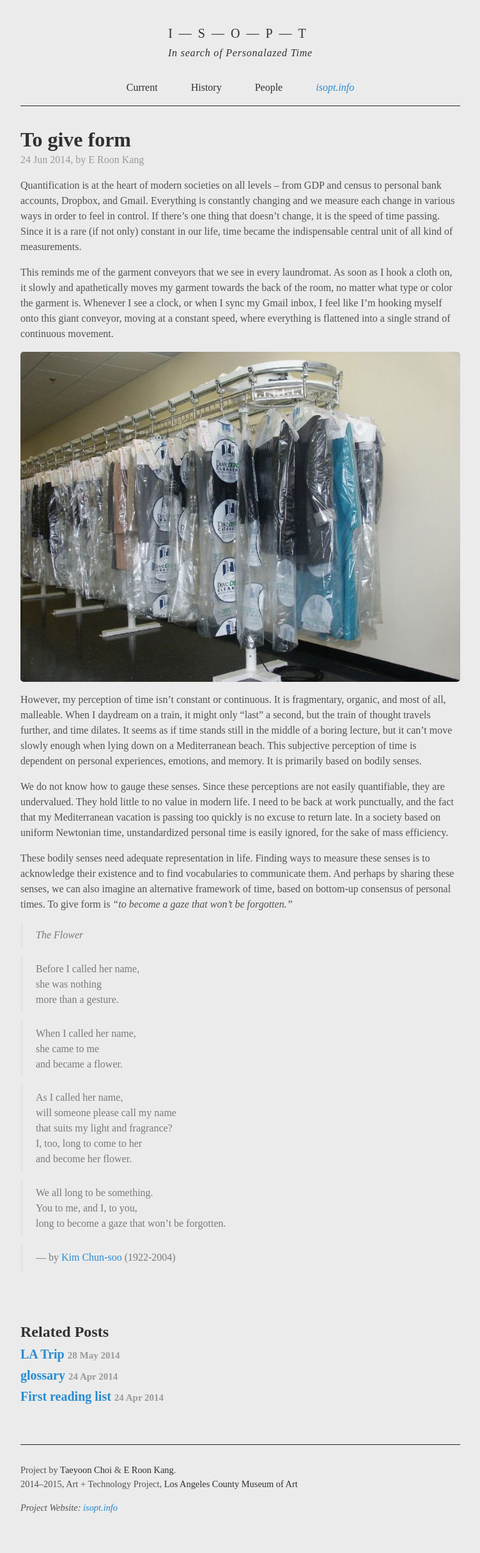
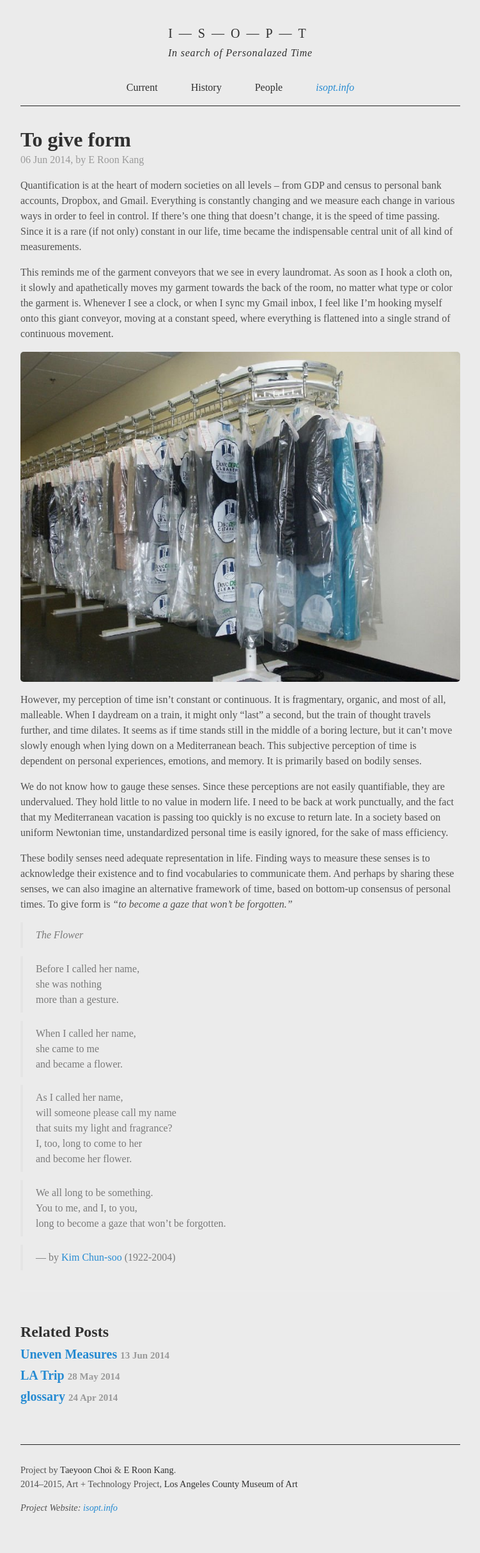
Before and after one commit to isopt/isopt.github.io, a Jekyll site: the page built from _posts/2014-06-06-to-give-form.markdown, in a window 1280 px wide. Shown: the whole page at 64% size, without its empty margins (264-1015 px from the left). Built offline with Jekyll 4.4.1, drawn with Linux system fonts in a browser that asks for light colours; Markdown is read by kramdown in place of the engine named in the settings.

Commit message:
new writing update

```diff
--- /dev/null
+++ b/_includes/image.html
@@ -0,0 +1,4 @@
+<table class="image">
+<caption align="bottom">{{ include.description }}</caption>
+<img src="{{ include.url }}" alt="{{ include.description }}"/>
+</table>
--- a/_posts/2014-06-06-to-give-form.markdown
+++ b/_posts/2014-06-06-to-give-form.markdown
@@ -1,7 +1,7 @@
 ---
 layout: post
 title:  "To give form"
-date:   2014-06-24 12:15:24
+date:   2014-06-06 12:15:24
 categories:
 author: E Roon Kang
 ---
--- a/public/css/poole.css
+++ b/public/css/poole.css
@@ -517,3 +517,8 @@
 .wf-active {
   visibility: visible;
 }
+
+caption {
+  //font-size:0.9em;
+  font-style:italic;
+}
```
Also changed, not shown: _posts/2014-06-13-uneven-measures.markdown (added, +26 -0 lines), 15 other files.
